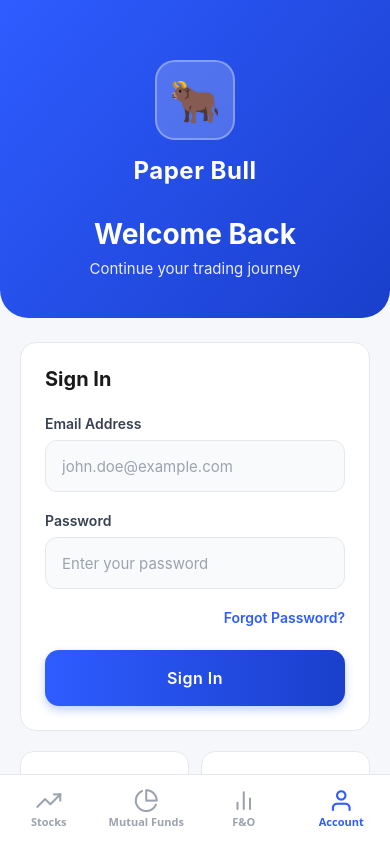
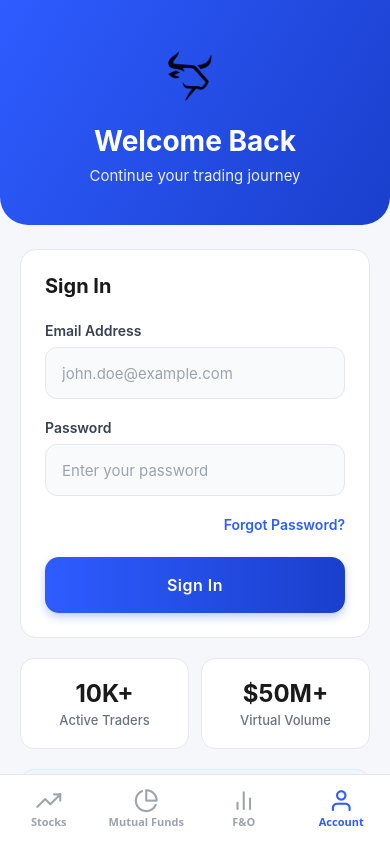
Before and after one commit to jatinSloq2/React-Native-Expo-Paper-Trading-Project, a React Native app: screen /Account in a window 390 px wide. Built offline with nearby package versions, Linux system fonts and the light colour scheme.

Commit message:
Logo Fixed in the pages

```diff
--- a/app/screens/AccountScreen.js
+++ b/app/screens/AccountScreen.js
@@ -11,10 +11,12 @@ import {
   Text,
   TextInput,
   TouchableOpacity,
-  View
+  View,
+  Image
 } from "react-native";
 import { AuthContext } from "../../context/AuthContext";
 import axiosInstance from "../api/axiosInstance";
+import logoImage from "../../assets/mainLogoBlack.png"
 
 export default function AccountScreen() {
   const {
@@ -192,7 +194,13 @@ export default function AccountScreen() {
             start={{ x: 0, y: 0 }}
             end={{ x: 1, y: 1 }}
           >
-            <Text style={styles.logoEmoji}>🐂</Text>
+            <View style={styles.smallLogo}>
+              <Image
+                source={logoImage}
+                style={styles.smallLogoImage}
+                resizeMode="contain"
+              />
+            </View>
           </LinearGradient>
           <Text style={styles.brandName}>Paper Bull</Text>
         </View>
@@ -213,7 +221,13 @@ export default function AccountScreen() {
             start={{ x: 0, y: 0 }}
             end={{ x: 1, y: 1 }}
           >
-            <Text style={styles.logoEmoji}>🐂</Text>
+            <View style={styles.smallLogo}>
+              <Image
+                source={logoImage}
+                style={styles.smallLogoImage}
+                resizeMode="contain"
+              />
+            </View>
           </LinearGradient>
           <Text style={styles.brandName}>Paper Bull</Text>
         </View>
@@ -275,7 +289,11 @@ export default function AccountScreen() {
         <View style={styles.headerTop}>
           <View style={styles.brandHeader}>
             <View style={styles.smallLogo}>
-              <Text style={styles.smallLogoEmoji}>🐂</Text>
+              <Image
+                source={logoImage}
+                style={styles.smallLogoImage}
+                resizeMode="contain"
+              />
             </View>
             <Text style={styles.headerBrandName}>Paper Bull</Text>
           </View>
@@ -813,7 +831,6 @@ const styles = StyleSheet.create({
   smallLogo: {
     width: 32,
     height: 32,
-    backgroundColor: 'rgba(255, 255, 255, 0.2)',
     borderRadius: 8,
     alignItems: 'center',
     justifyContent: 'center',
@@ -1114,6 +1131,10 @@ const styles = StyleSheet.create({
     color: '#374151',
     marginBottom: 8,
   },
+  smallLogoImage: {
+    width: 40,
+    height: 40,
+  },
   modalInput: {
     height: 52,
     backgroundColor: '#F9FAFB',
--- a/app/screens/LoginScreen.js
+++ b/app/screens/LoginScreen.js
@@ -8,12 +8,15 @@ import {
   KeyboardAvoidingView,
   Platform,
   ScrollView,
-  ActivityIndicator
+  ActivityIndicator,
+  Image
 } from "react-native";
 import { LinearGradient } from 'expo-linear-gradient';
 import axiosInstance from "../api/axiosInstance";
 import { AuthContext } from "../../context/AuthContext";
 import { Feather } from '@expo/vector-icons';
+import logoImage from "../../assets/mainLogoBlack.png"
+
 
 export default function LoginScreen({ navigation }) {
   const { login } = useContext(AuthContext);
@@ -69,10 +72,14 @@ export default function LoginScreen({ navigation }) {
           end={{ x: 1, y: 1 }}
         >
           <View style={styles.logoContainer}>
-            <View style={styles.logoCircle}>
-              <Text style={styles.logoEmoji}>🐂</Text>
+            <View style={styles.smallLogo}>
+              <Image
+                source={logoImage}
+                style={styles.smallLogoImage}
+                resizeMode="cover"
+              />
             </View>
-            <Text style={styles.brandName}>Paper Bull</Text>
+            {/* <Text style={styles.brandName}>Paper Bull</Text> */}
           </View>
 
           <Text style={styles.welcomeTitle}>Welcome Back</Text>
@@ -221,6 +228,19 @@ const styles = StyleSheet.create({
   logoContainer: {
     alignItems: 'center',
     marginBottom: 32,
+  },
+  smallLogo: {
+    width: 32,
+    height: 32,
+    borderRadius: 8,
+    alignItems: 'center',
+    justifyContent: 'center',
+    marginRight: 10,
+  },
+  smallLogoImage: {
+    width: 50,
+    height: 50,
+    resizeMode: "contain",
   },
   infoBannerIconContainer: {
     marginRight: 12,
--- a/app/screens/RegisterScreen.js
+++ b/app/screens/RegisterScreen.js
@@ -8,11 +8,13 @@ import {
   KeyboardAvoidingView,
   Platform,
   ScrollView,
-  ActivityIndicator
+  ActivityIndicator,
+  Image
 } from "react-native";
 import { LinearGradient } from 'expo-linear-gradient';
 import { Feather } from '@expo/vector-icons';
 import axiosInstance from "../api/axiosInstance";
+import logoImage from "../../assets/mainLogoBlack.png"
 
 export default function RegisterScreen({ navigation }) {
   const [name, setName] = useState("");
@@ -100,11 +102,14 @@ export default function RegisterScreen({ navigation }) {
           end={{ x: 1, y: 1 }}
         >
           <View style={styles.logoContainer}>
-            <View style={styles.logoCircle}>
-              {/* <Feather name="trending-up" size={48} color="#FFFFFF" /> */}
-              <Text style={styles.logoEmoji}>🐂</Text>
+            <View style={styles.smallLogo}>
+              <Image
+                source={logoImage}
+                style={styles.smallLogoImage}
+                resizeMode="cover"
+              />
             </View>
-            <Text style={styles.brandName}>Paper Bull</Text>
+            {/* <Text style={styles.brandName}>Paper Bull</Text> */}
           </View>
 
           <Text style={styles.welcomeTitle}>Create Account</Text>
@@ -314,6 +319,19 @@ const styles = StyleSheet.create({
     alignItems: 'center',
     marginBottom: 32,
   },
+  smallLogo: {
+    width: 32,
+    height: 32,
+    borderRadius: 8,
+    alignItems: 'center',
+    justifyContent: 'center',
+    marginRight: 10,
+  },
+  smallLogoImage: {
+    width: 50,
+    height: 50,
+    resizeMode: "contain",
+  },
   logoCircle: {
     width: 80,
     height: 80,
```
Also changed, not shown: assets/mainLogoBlack.png (added).
